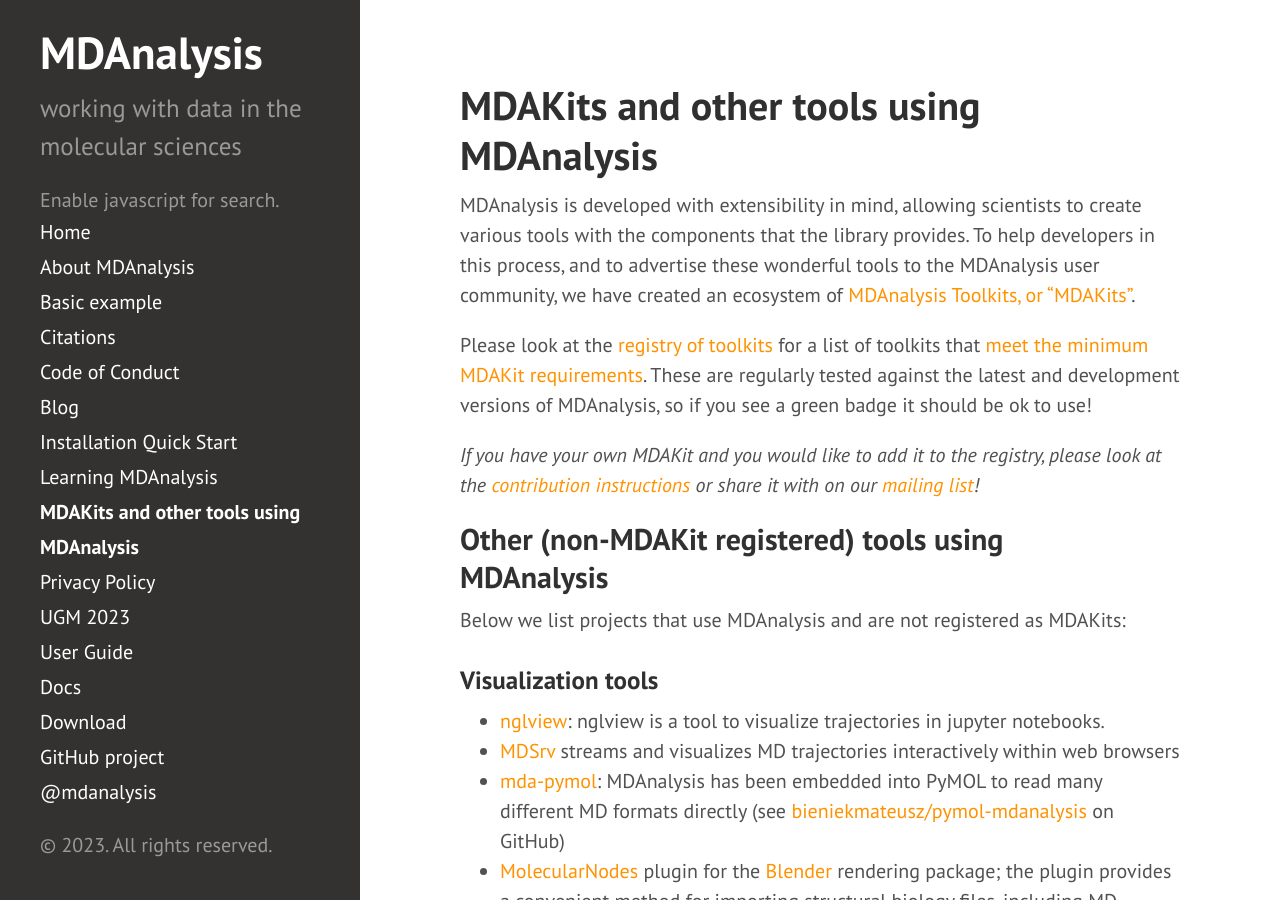
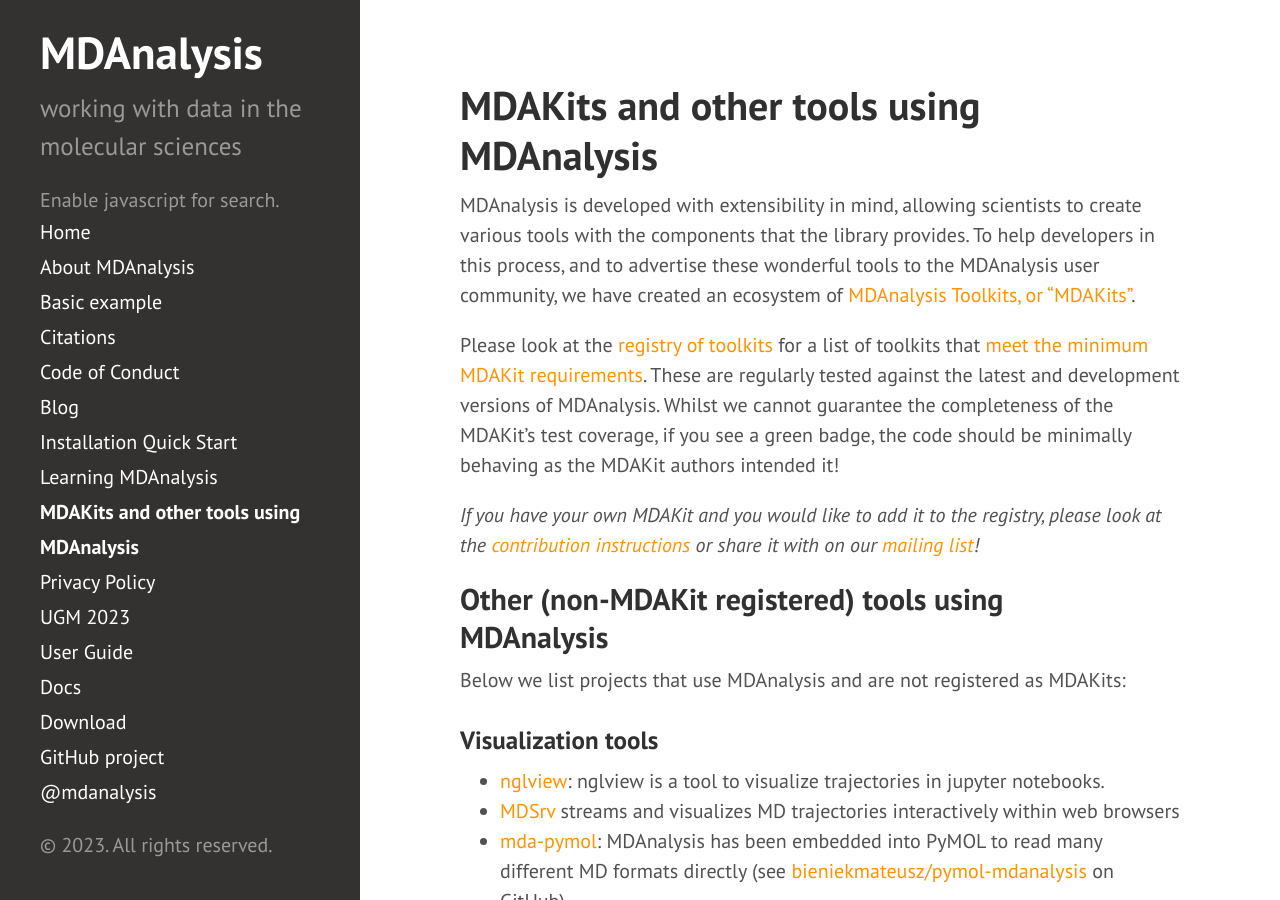
Before and after one commit to MDAnalysis/MDAnalysis.github.io, a Jekyll site: the page built from pages/mdakits.md, in a window 1280 px wide and 900 px high. Built offline with Jekyll 4.4.1, drawn with Linux system fonts in a browser that asks for light colours; comment, search, counter and statistics services are not loaded.

Commit message:
Update mdakits.md

```diff
--- a/pages/mdakits.md
+++ b/pages/mdakits.md
@@ -13,7 +13,7 @@ we have created an ecosystem of [MDAnalysis Toolkits, or "MDAKits"](https://mdak
 Please look at the [registry of toolkits](https://mdakits.mdanalysis.org/mdakits.html)
 for a list of toolkits that [meet the minimum MDAKit requirements](insert link here).
 These are regularly tested against the latest and development versions of
-MDAnalysis, so if you see a green badge it should be ok to use!
+MDAnalysis. Whilst we cannot guarantee the completeness of the MDAKit's test coverage, if you see a green badge, the code should be minimally behaving as the MDAKit authors intended it!
 
 
 *If you have your own MDAKit and you would like to add it to the
```
